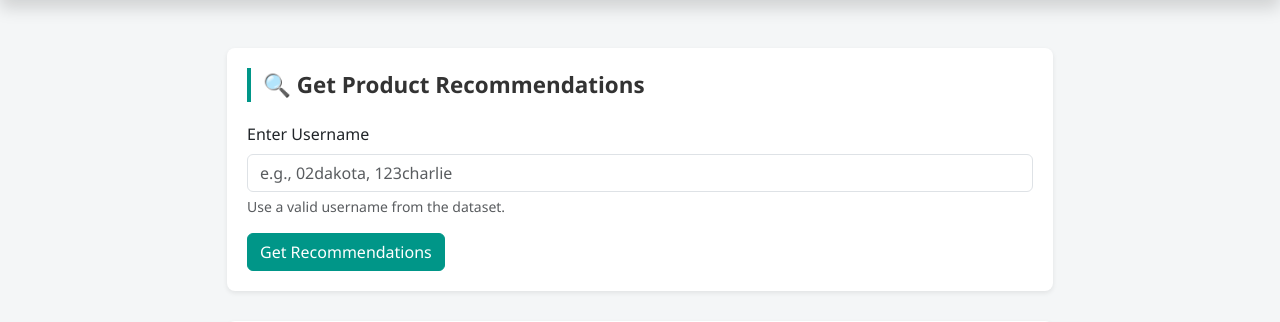
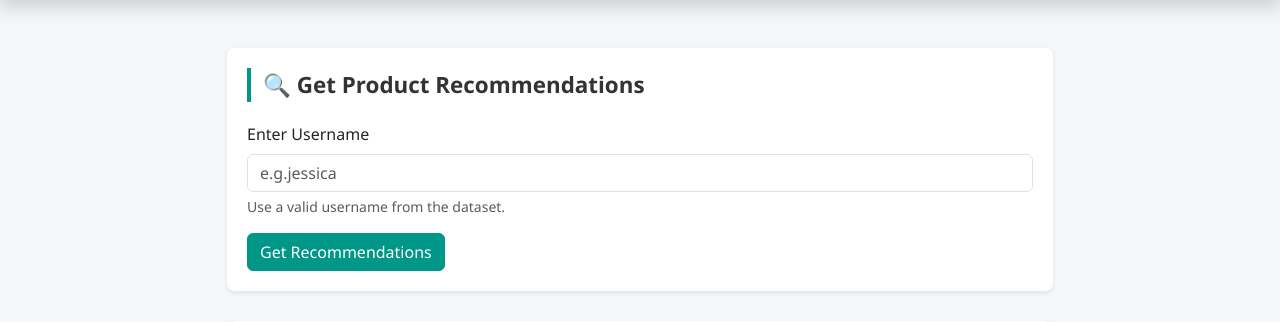
Before and after one commit to Agnel-Raj/SentimentBasedProductRecommendationSystem, a Flask app: page / in a window 1280 px wide. Shown: the part 56-378 px from the top of the page. Run offline with Flask 3, Linux system fonts and the light colour scheme; parts of the project's set-up code (start-up, migrations or seed data) failed here and were passed over.

Commit message:
Fix issues

```diff
--- a/app.py
+++ b/app.py
@@ -6,6 +6,9 @@ sentiment_model = SentimentRecommenderModel()
 
 @app.route('/')
 def home():
+    import os
+    print("WORKING DIR:", os.getcwd())
+    print("TEMPLATES LIST:", os.listdir('templates') if os.path.exists('templates') else "Templates folder not found!")
     return render_template('index.html')
 
 @app.route('/predict', methods=['POST'])
--- a/templates/Index.html
+++ b/templates/Index.html
@@ -89,7 +89,7 @@
       <form action="/predict" method="post">
         <div class="mb-3">
           <label for="userName" class="form-label">Enter Username</label>
-          <input type="text" class="form-control" id="userName" name="userName" placeholder="e.g., 02dakota, 123charlie" required />
+          <input type="text" class="form-control" id="userName" name="userName" placeholder="e.g.jessica" required />
           <div class="form-text text-muted">Use a valid username from the dataset.</div>
         </div>
         <button type="submit" class="btn btn-primary">Get Recommendations</button>
```
Also changed, not shown: 1 other file.
